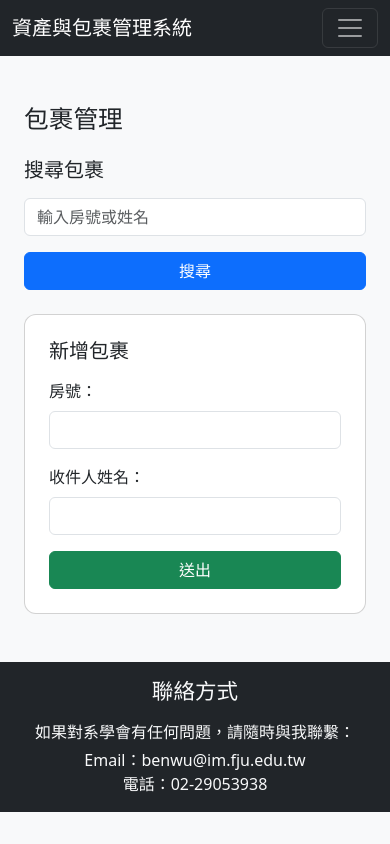
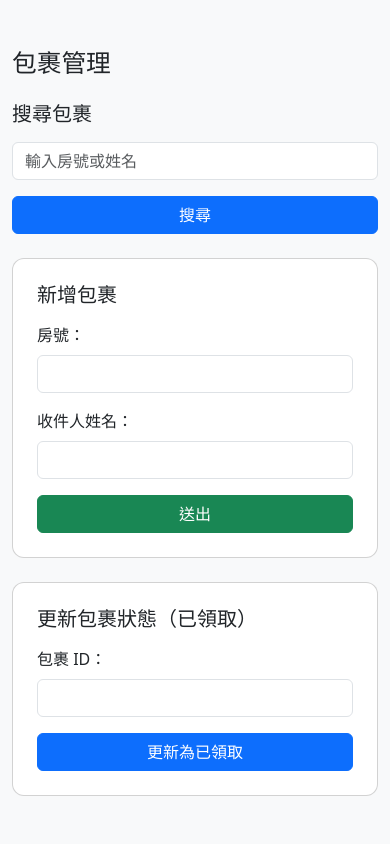
Before and after one commit to Hsuyouhui/project, a PHP site: page /package.php in a window 390 px wide. Run offline with PHP 8.4, Linux system fonts and the light colour scheme.

Commit message:
Add files via upload

```diff
--- a/package.php
+++ b/package.php
@@ -1,7 +1,4 @@
-<?php
 
-require_once "header.php";
-?>
 <!DOCTYPE html>
 <html lang="zh-Hant">
 <head>
@@ -25,16 +22,16 @@ body {
 
 <div class="container my-5">
 
-    <!-- 頁面標題 -->
+
     <h2 class="mb-4">包裹管理</h2>
 
-    <!-- 成功訊息（如果剛新增完） -->
+
     <?php if (isset($_GET['success'])): ?>
         <div class="alert alert-info text-center">包裹新增成功！</div>
     <?php endif; ?>
 
 
-    <!-- 搜尋功能 -->
+
     <h5 class="mb-3 mt-4">搜尋包裹</h5>
 
     <form action="search_package.php" method="GET" class="row g-3 mb-4">
@@ -70,12 +67,24 @@ body {
 
         </form>
     </div>
+    <div class="card p-4 mt-4">
+    <h5 class="mb-3">更新包裹狀態（已領取）</h5>
 
+    <form action="update_status.php" method="POST" class="row g-3">
+
+        <div class="col-md-12">
+            <label class="form-label">包裹 ID：</label>
+            <input type="number" class="form-control" name="package_id" required>
+        </div>
+
+        <div class="col-12">
+            <button class="btn btn-primary w-100">更新為已領取</button>
+        </div>
+
+    </form>
 </div>
+</div>
+
 
 </body>
 </html>
-<?php
-
-require_once "footer.php";
-?>
--- a/search_package.php
+++ b/search_package.php
@@ -57,6 +57,7 @@ $results = $stmt->fetchAll();
                 <th>收件人</th>
                 <th>到件時間</th>
                 <th>狀態</th>
+                <th>是否領取</th>
             </tr>
         </thead>
         <tbody>
@@ -67,12 +68,14 @@ $results = $stmt->fetchAll();
                 <td><?= $row["recipient_name"] ?></td>
                 <td><?= $row["delivered_at"] ?></td>
                 <td><?= $row["status"] ?></td>
+                <td><?= $row["pickup_at"] ?></td>
             </tr>
         <?php endforeach; ?>
         </tbody>
     </table>
 
 </div>
+
 
 <script>
 $(document).ready(function() {
```
Also changed, not shown: save_package.php (+18 -0 lines), update_status.php (+8 -17 lines).
